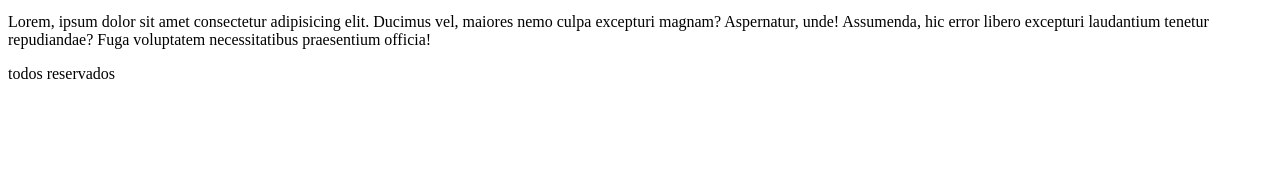
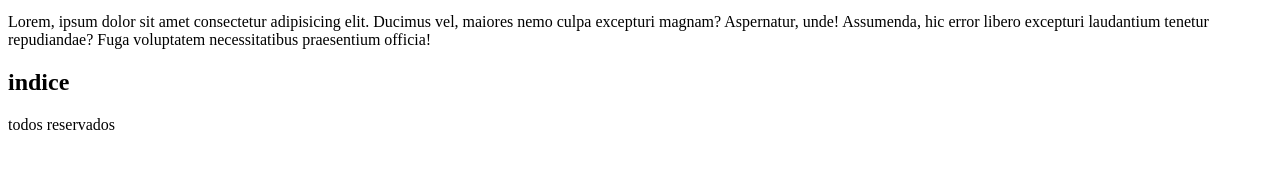
Before and after one commit to DECMAA/practica_git_dm, a plain HTML site: page index.html in a window 1280 px wide. Shown: the part 137-306 px from the top of the page. Drawn offline with Linux system fonts and the light colour scheme.

Commit message:
nueva seccion

```diff
--- a/index.html
+++ b/index.html
@@ -26,6 +26,10 @@
         </div>
     </section>
 
+    <section>
+        <h2>indice </h2>
+    </section>
+
     <footer>
         <p>todos reservados</p>
     </footer>
```
